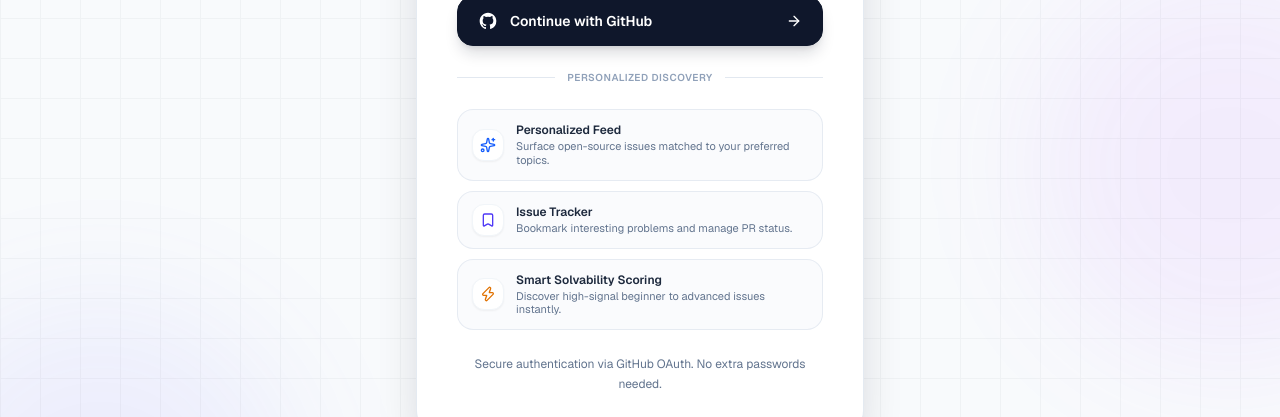
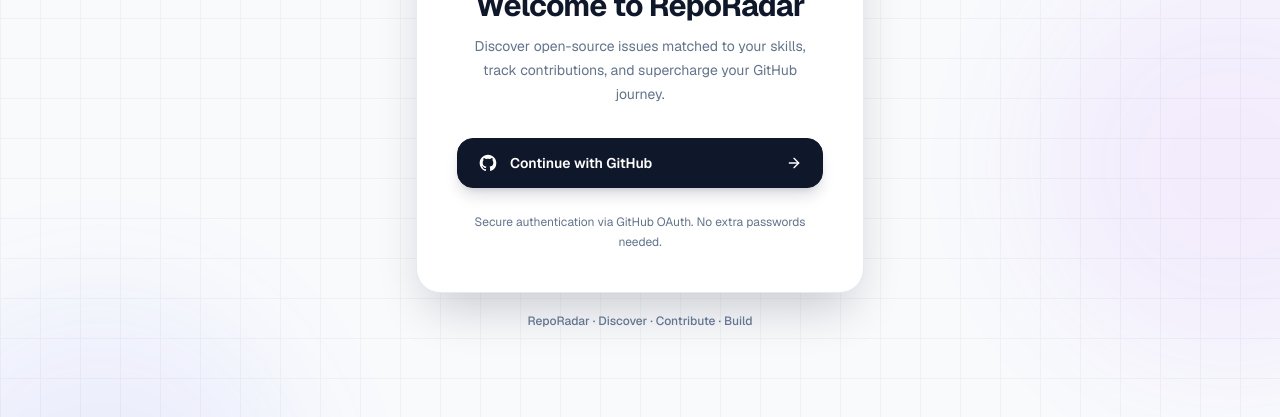
Before and after one commit to ebinthomas06/RepoRadar, a Next.js app: page /login in a window 1280 px wide. Shown: the part 302-719 px from the top of the page. Built offline with nearby package versions, Linux system fonts and the light colour scheme; no server answers.

Commit message:
minor changes in ui

```diff
--- a/src/app/dashboard/page.tsx
+++ b/src/app/dashboard/page.tsx
@@ -107,7 +107,6 @@
                   <span className="text-xs font-semibold uppercase tracking-wider text-blue-600 dark:text-blue-400">
                     Welcome back
                   </span>
-                  <Sparkles className="h-3.5 w-3.5 text-blue-500" />
                 </div>
 
                 <h2 className="mt-0.5 text-xl font-bold tracking-tight text-slate-900 sm:text-2xl lg:text-3xl dark:text-white">
--- a/src/app/login/page.tsx
+++ b/src/app/login/page.tsx
@@ -78,36 +78,6 @@
             </button>
           </form>
 
-          {/* Divider */}
-          <div className="my-6 flex items-center gap-3">
-            <div className="h-px flex-1 bg-slate-200" />
-            <span className="text-[10px] font-semibold uppercase tracking-wider text-slate-400">
-              Personalized Discovery
-            </span>
-            <div className="h-px flex-1 bg-slate-200" />
-          </div>
-
-          {/* Feature Highlights with Vector Icons */}
-          <div className="space-y-2.5">
-            <Feature
-              icon={<Sparkles className="h-4 w-4 text-blue-600" />}
-              title="Personalized Feed"
-              description="Surface open-source issues matched to your preferred topics."
-            />
-
-            <Feature
-              icon={<Bookmark className="h-4 w-4 text-indigo-600" />}
-              title="Issue Tracker"
-              description="Bookmark interesting problems and manage PR status."
-            />
-
-            <Feature
-              icon={<Zap className="h-4 w-4 text-amber-600" />}
-              title="Smart Solvability Scoring"
-              description="Discover high-signal beginner to advanced issues instantly."
-            />
-          </div>
-
           {/* Footer note */}
           <p className="mt-6 text-center text-xs leading-5 text-slate-500">
             Secure authentication via GitHub OAuth. No extra passwords needed.
```
